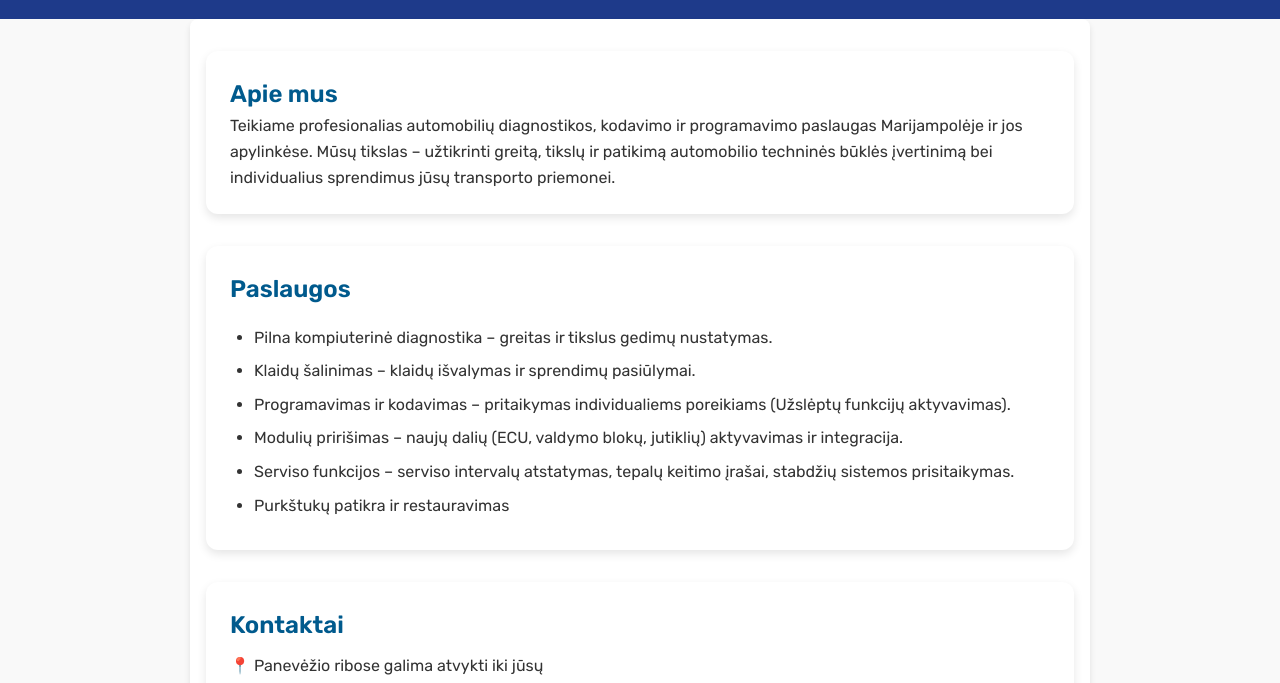
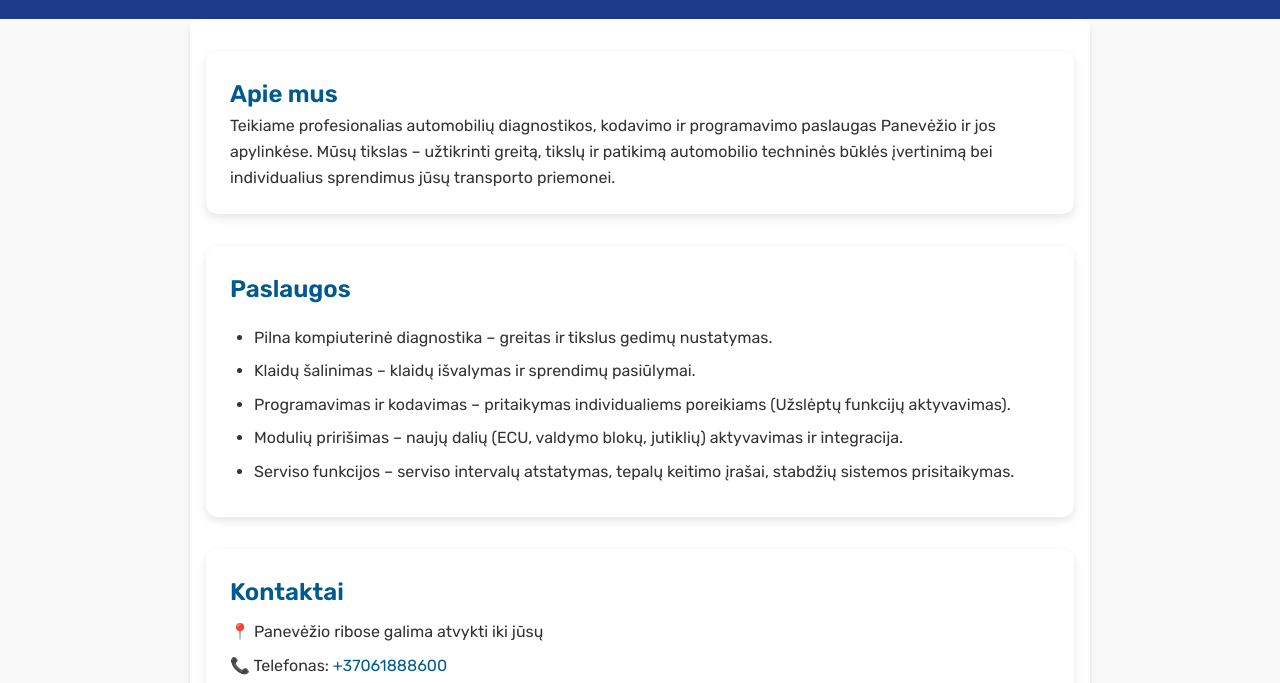
Before and after one commit to Roslandas/arturoweb, a plain HTML site: page index.html in a window 1280 px wide. Shown: the part 109-792 px from the top of the page. Drawn offline with Linux system fonts and the light colour scheme.

Commit message:
Update index.html

```diff
--- a/index.html
+++ b/index.html
@@ -68,7 +68,7 @@
   <div class="container">
     <section class="about">
       <h2>Apie mus</h2>
-      <p>Teikiame profesionalias automobilių diagnostikos, kodavimo ir programavimo paslaugas Marijampolėje ir jos apylinkėse. Mūsų tikslas – užtikrinti greitą, tikslų ir patikimą automobilio techninės būklės įvertinimą bei individualius sprendimus jūsų transporto priemonei.</p>
+      <p>Teikiame profesionalias automobilių diagnostikos, kodavimo ir programavimo paslaugas Panevėžio ir jos apylinkėse. Mūsų tikslas – užtikrinti greitą, tikslų ir patikimą automobilio techninės būklės įvertinimą bei individualius sprendimus jūsų transporto priemonei.</p>
     </section>
 
     <section class="services">
@@ -79,7 +79,6 @@
         <li>Programavimas ir kodavimas – pritaikymas individualiems poreikiams (Užslėptų funkcijų aktyvavimas).</li>
         <li>Modulių pririšimas – naujų dalių (ECU, valdymo blokų, jutiklių) aktyvavimas ir integracija.</li>
         <li>Serviso funkcijos – serviso intervalų atstatymas, tepalų keitimo įrašai, stabdžių sistemos prisitaikymas.</li>
-        <li>Purkštukų patikra ir restauravimas</li>
       </ul>
     </section>
 
```
